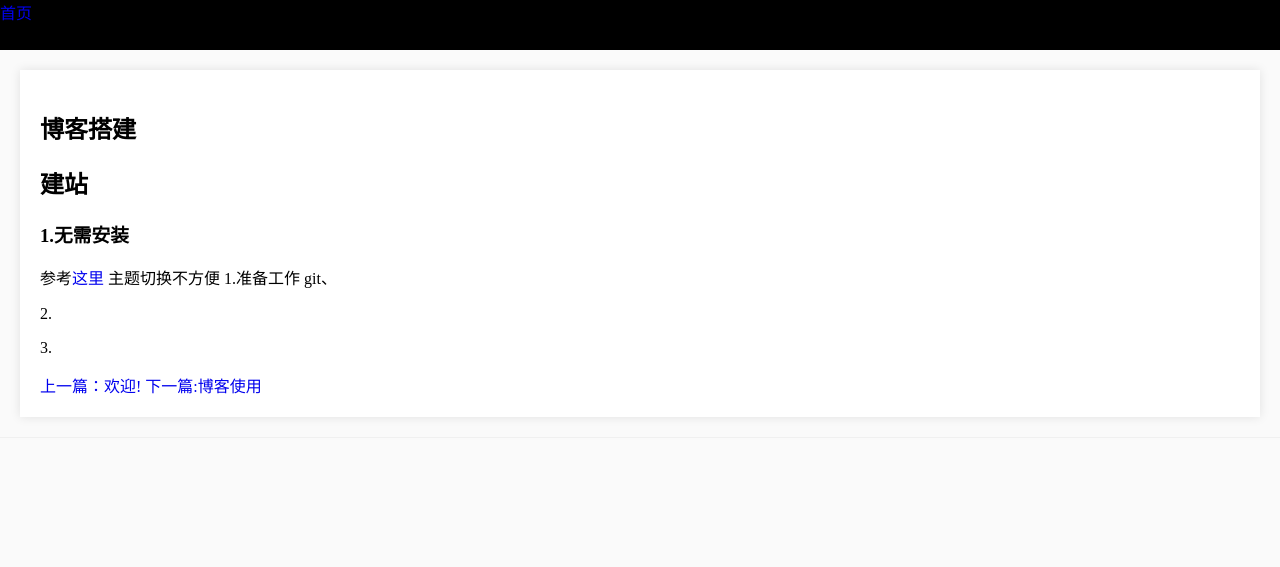
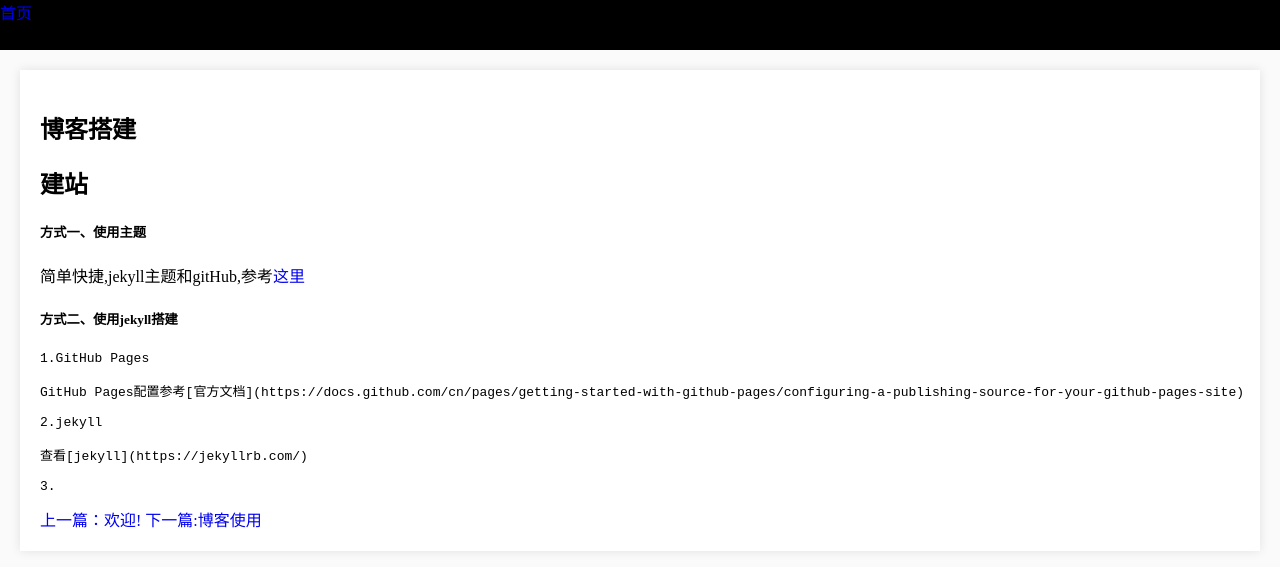
Before and after one commit to liujinzhu333/blog, a Jekyll site: the page built from _posts/2021-07-29-1.md, in a window 1280 px wide. Shown: the top 567 px of the page. Built offline with Jekyll 4.4.1, drawn with Linux system fonts in a browser that asks for light colours.

Commit message:
Add files via upload

````diff
--- a/_posts/2021-07-29-1.md
+++ b/_posts/2021-07-29-1.md
@@ -2,16 +2,23 @@
 layout: page
 title:  "博客搭建"
 date:   2021-07-29 13:19:07 +0800
-categories: jekyll update
+categories: jekyll 博客
 ---
 ## 建站
 
-### 1.无需安装
-参考[这里](https://www.cnblogs.com/wxyww/p/xiaoshujiang.html)
-主题切换不方便
-1.准备工作
-	git、
+##### 方式一、使用主题
 
-2.
+简单快捷,jekyll主题和gitHub,参考[这里](https://www.cnblogs.com/wxyww/p/xiaoshujiang.html)
+
+##### 方式二、使用jekyll搭建
+```
+1.GitHub Pages
+
+GitHub Pages配置参考[官方文档](https://docs.github.com/cn/pages/getting-started-with-github-pages/configuring-a-publishing-source-for-your-github-pages-site)
+
+2.jekyll
+
+查看[jekyll](https://jekyllrb.com/)
 
 3.
+```
````
